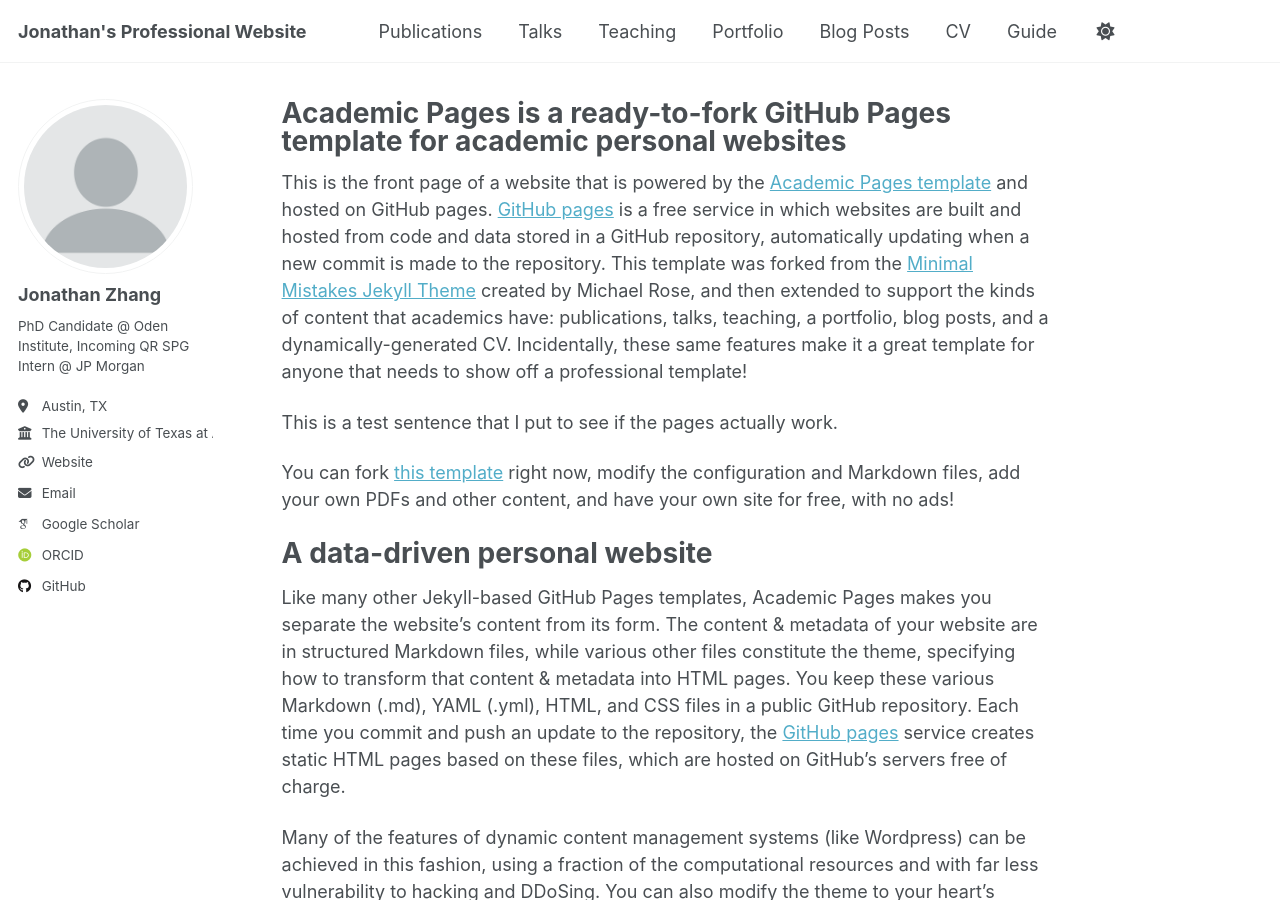
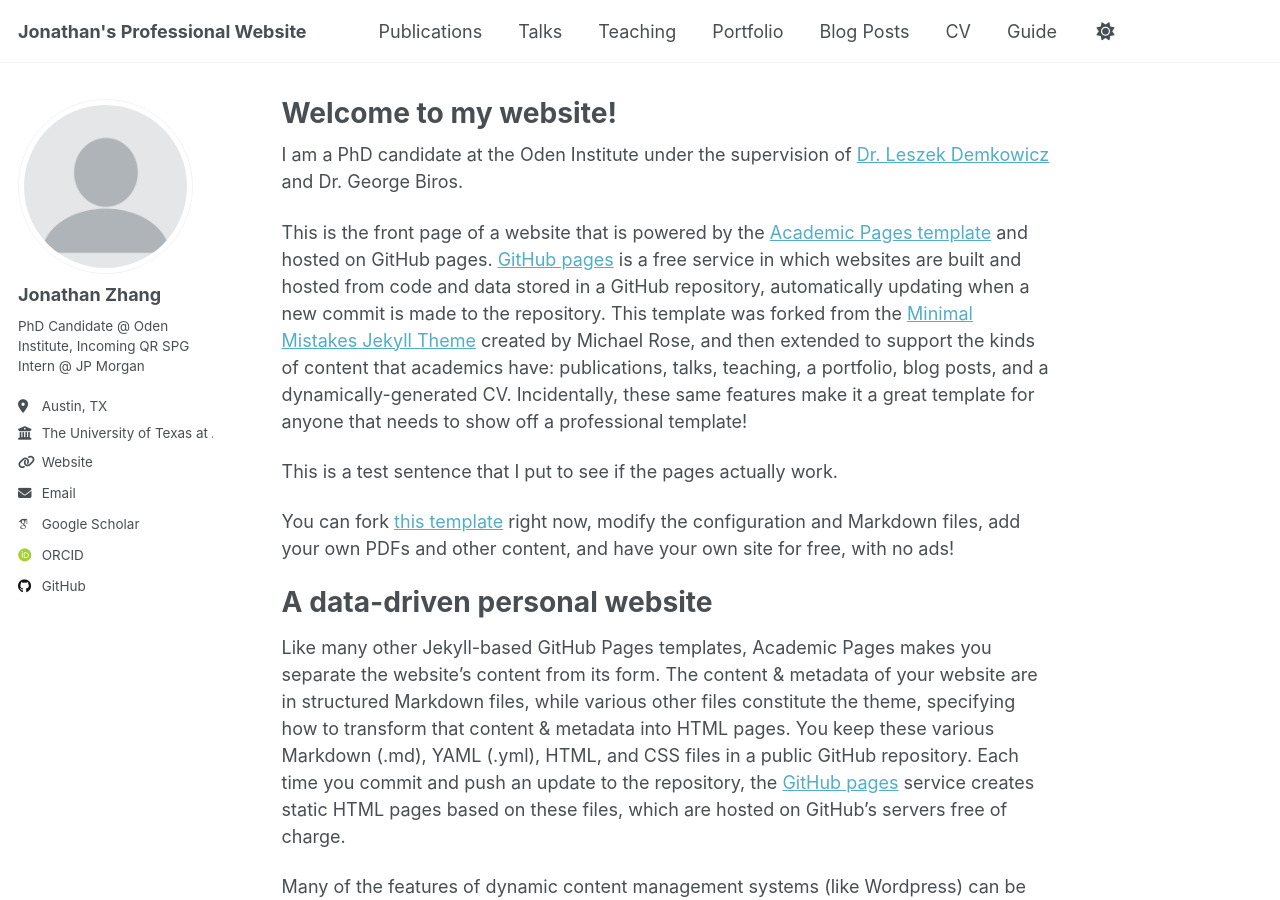
Before and after one commit to jdz357/jdz357.github.io, a Jekyll site: the page built from _pages/about.md, in a window 1280 px wide and 900 px high. Built offline with Jekyll 4.4.1, drawn with Linux system fonts in a browser that asks for light colours; some web fonts are replaced; a script that is not in the unit is left out.

Commit message:
Update site description and URL in config; modify about page title

```diff
--- a/_config.yml
+++ b/_config.yml
@@ -12,8 +12,8 @@
 title                    : "Jonathan's Professional Website"
 title_separator          : "-"
 name                     : &name "Jonathan Zhang"
-description              : &description "Your Name's academic portfolio"   # Update this with a general description of your site, this is the default if not overridden by a page
-url                      : https://academicpages.github.io # The base hostname & protocol for your site e.g. "https://[your GitHub username].github.io",
+description              : &description "Jonathan's Professional Website"   # Update this with a general description of your site, this is the default if not overridden by a page
+url                      : https://jdz357.github.io # The base hostname & protocol for your site e.g. "https://[your GitHub username].github.io",
                                                            # or if you already have some other page hosted on Github then use "https://[your GitHub username].github.io/[Your Repo Name]"
 baseurl                  : "" # the subpath of your site, e.g. "/blog"
 repository               : "academicpages/academicpages.github.io"
--- a/_pages/about.md
+++ b/_pages/about.md
@@ -1,11 +1,13 @@
 ---
 permalink: /
-title: "Academic Pages is a ready-to-fork GitHub Pages template for academic personal websites"
+title: "Welcome to my website!"
 author_profile: true
 redirect_from:
   - /about/
   - /about.html
 ---
+
+I am a PhD candidate at the Oden Institute under the supervision of [Dr. Leszek Demkowicz](https://users.oden.utexas.edu/~leszek/) and Dr. George Biros.
 
 This is the front page of a website that is powered by the [Academic Pages template](https://github.com/academicpages/academicpages.github.io) and hosted on GitHub pages. [GitHub pages](https://pages.github.com) is a free service in which websites are built and hosted from code and data stored in a GitHub repository, automatically updating when a new commit is made to the repository. This template was forked from the [Minimal Mistakes Jekyll Theme](https://mmistakes.github.io/minimal-mistakes/) created by Michael Rose, and then extended to support the kinds of content that academics have: publications, talks, teaching, a portfolio, blog posts, and a dynamically-generated CV. Incidentally, these same features make it a great template for anyone that needs to show off a professional template!
 
```
